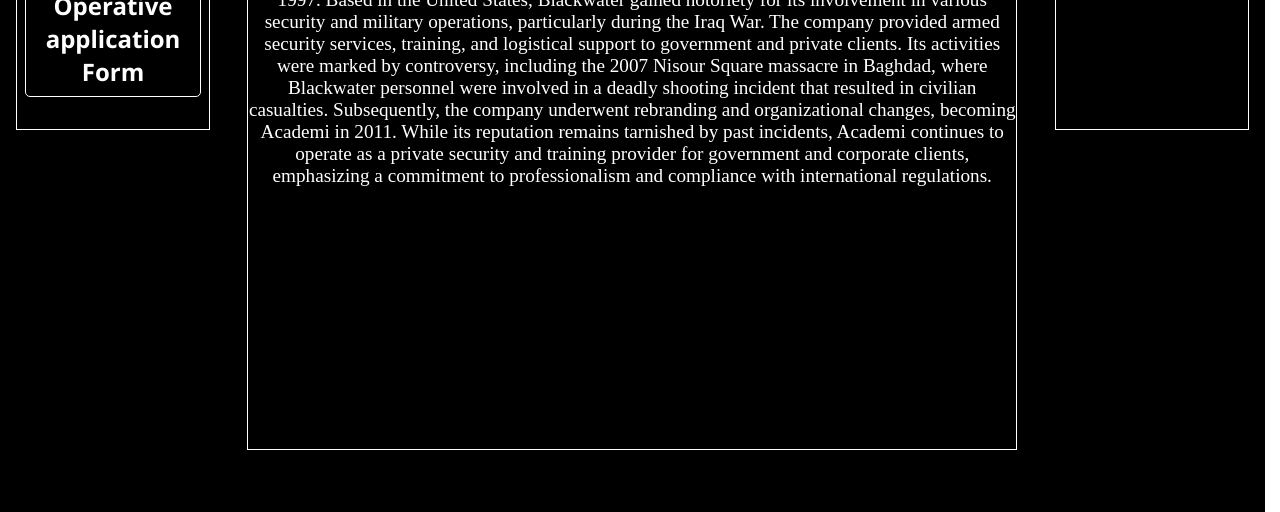
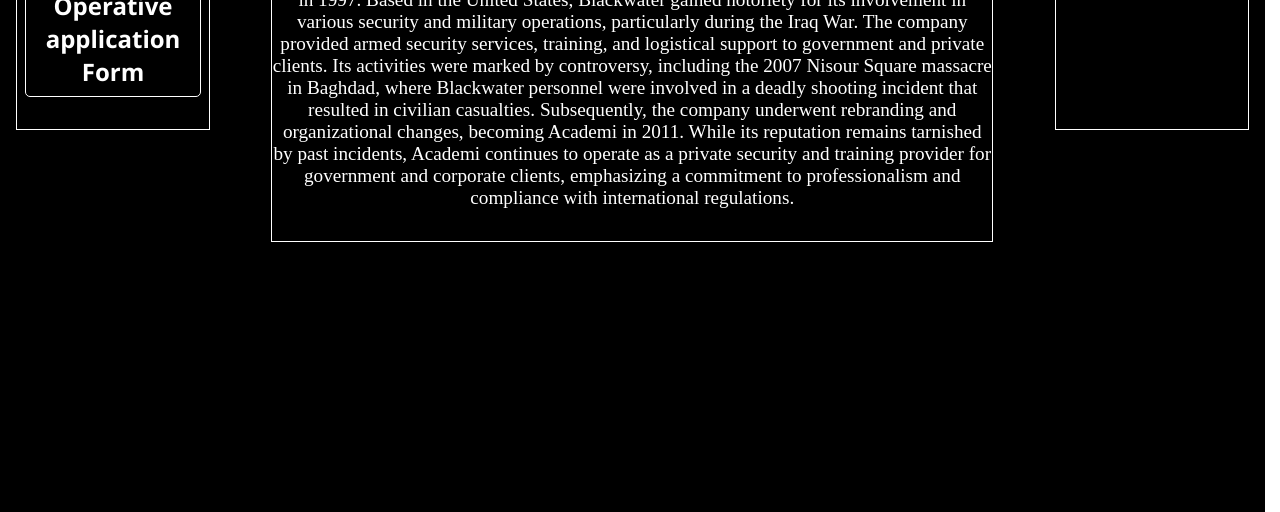
Before and after one commit to AlanoS-Tadano/Q1GFA2_Na_acanadon, a plain HTML site: page index.html in a window 1280 px wide. Shown: the part 408-920 px from the top of the page. Drawn offline with Linux system fonts and the light colour scheme.

Commit message:
Add files via upload

```diff
--- a/style.css
+++ b/style.css
@@ -93,8 +93,8 @@
 .main-content{
     display: inline-block;
     border: 1px solid white;
-    width: 60vw;
-    height: 90vh;
+    width: 90vh;
+    height: 40vw;
     margin-top: 2vh;
     float: center;
     color: white;
```
